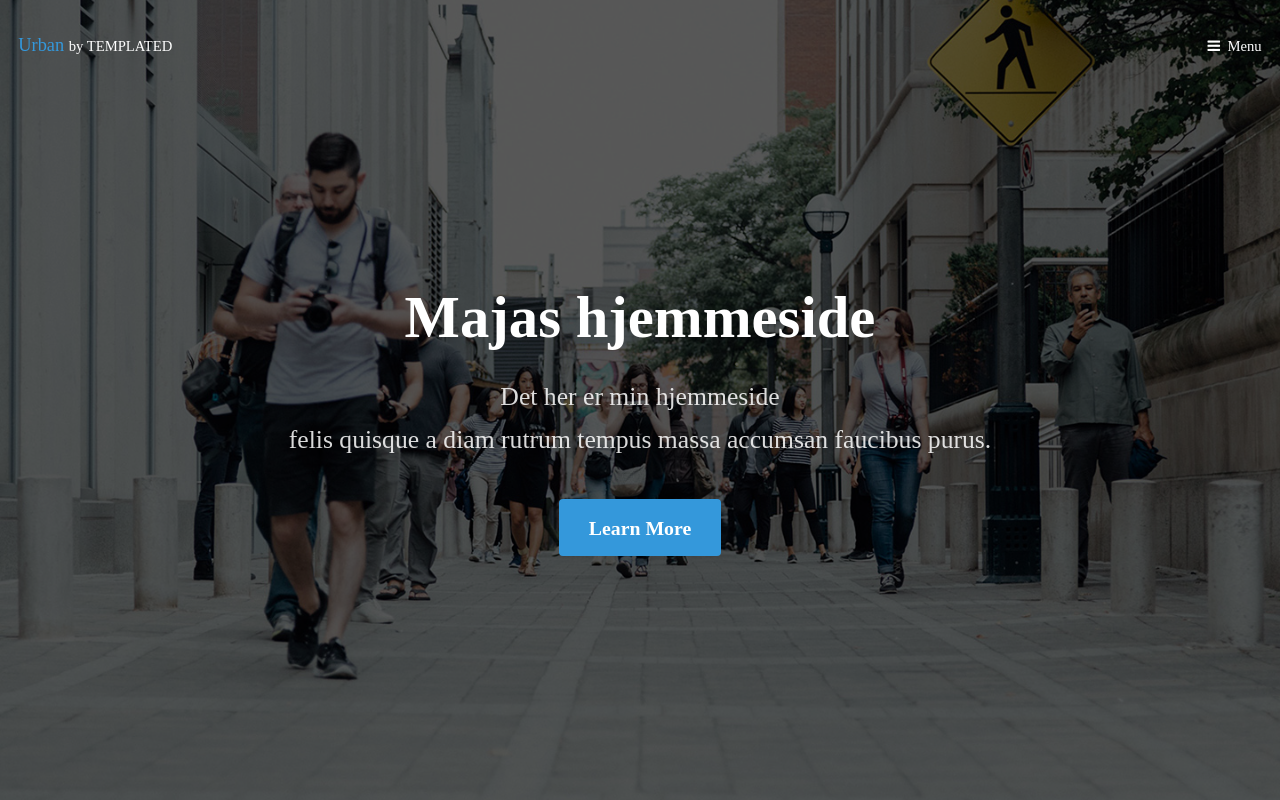
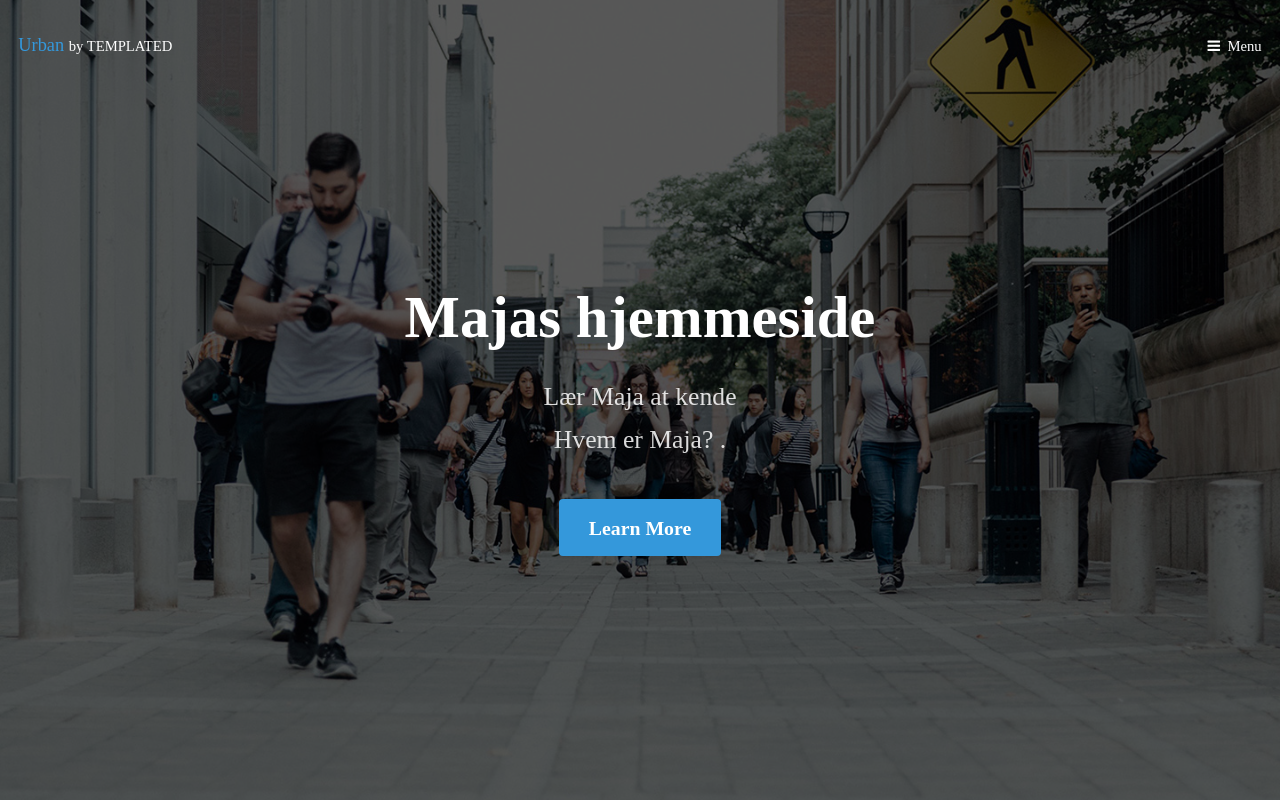
Before and after one commit to Majahallpedersen1997/avanceretwebdesign2021, a plain HTML site: page index.html in a window 1280 px wide. Shown: the top 800 px of the page. Drawn offline with Linux system fonts and the light colour scheme; a web font is replaced by a local one.

Commit message:
Update index.html

```diff
--- a/index.html
+++ b/index.html
@@ -6,7 +6,7 @@
 -->
 <html>
 	<head>
-		<title>Majas hjemmei</title>
+		<title>Majas hjemmeside</title>
 		<meta charset="utf-8" />
 		<meta name="viewport" content="width=device-width, initial-scale=1" />
 		<link rel="stylesheet" href="assets/css/main.css" />
@@ -33,7 +33,7 @@
 				<div class="inner">
 					<header>
 						<h1>Majas hjemmeside</h1>
-						<p>Det her er min hjemmeside<br />felis quisque a diam rutrum tempus massa accumsan faucibus purus.</p>
+						<p>Lær Maja at kende <br />Hvem er Maja? .</p>
 					</header>
 					<a href="#main" class="button big scrolly">Learn More</a>
 				</div>
```
